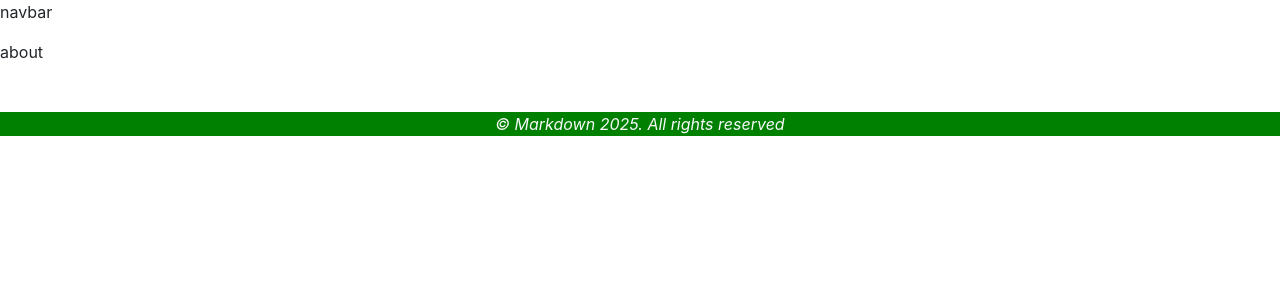
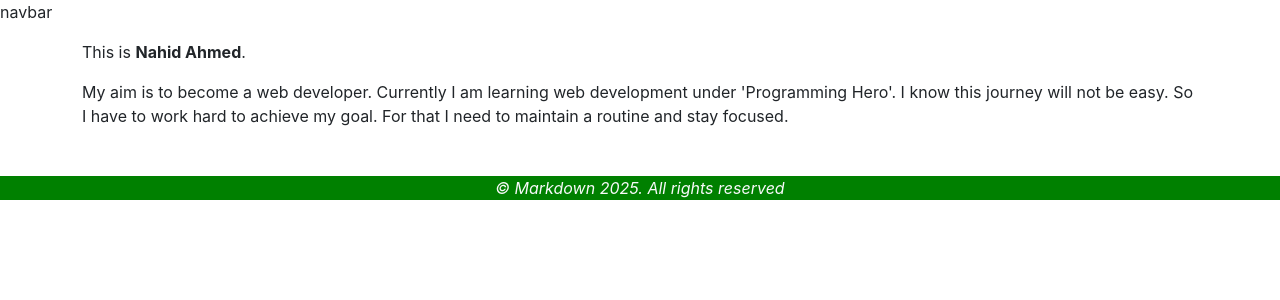
Before and after one commit to nahidahmed02/markdown-the-thought, a React (Create React App) app: page /about in a window 1280 px wide. Shown: the top 300 px of the page. Built offline with nearby package versions, Linux system fonts and the light colour scheme.

Commit message:
about component implimented

```diff
--- a/src/components/About/About.js
+++ b/src/components/About/About.js
@@ -2,8 +2,9 @@ import React from 'react';
 
 const About = () => {
     return (
-        <div>
-            <p>about</p>
+        <div className='container'>
+            <p>This is <strong>Nahid Ahmed</strong>.</p>
+            <p>My aim is to become a web developer. Currently I am learning web development under 'Programming Hero'. I know this journey will not be easy. So I have to work hard to achieve my goal. For that I need to maintain a routine and stay focused.</p>
         </div>
     );
 };
```
